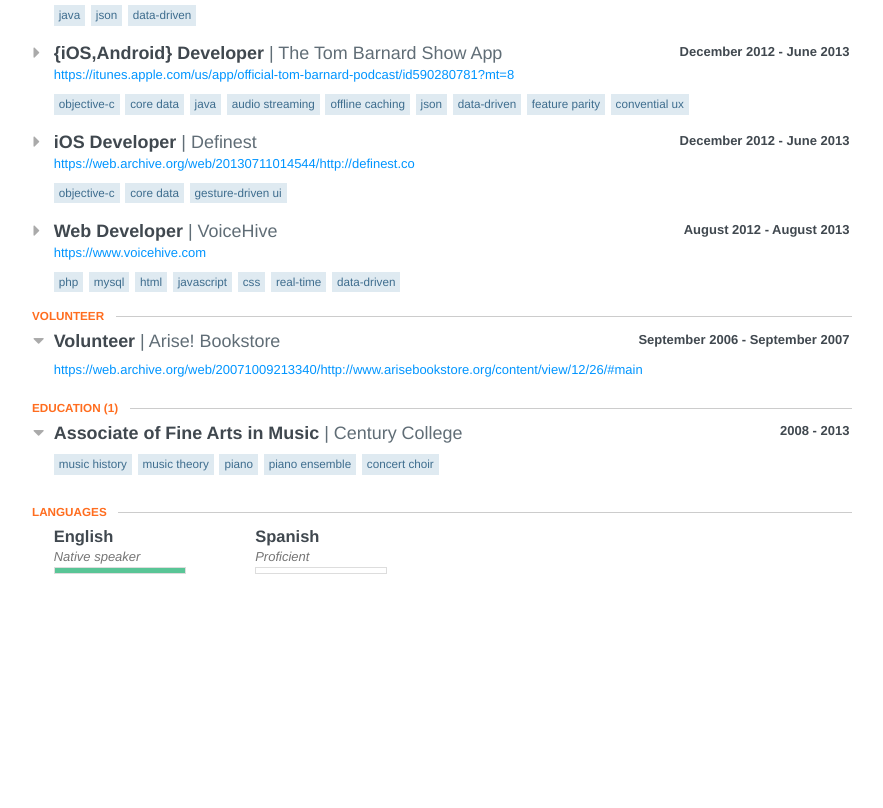
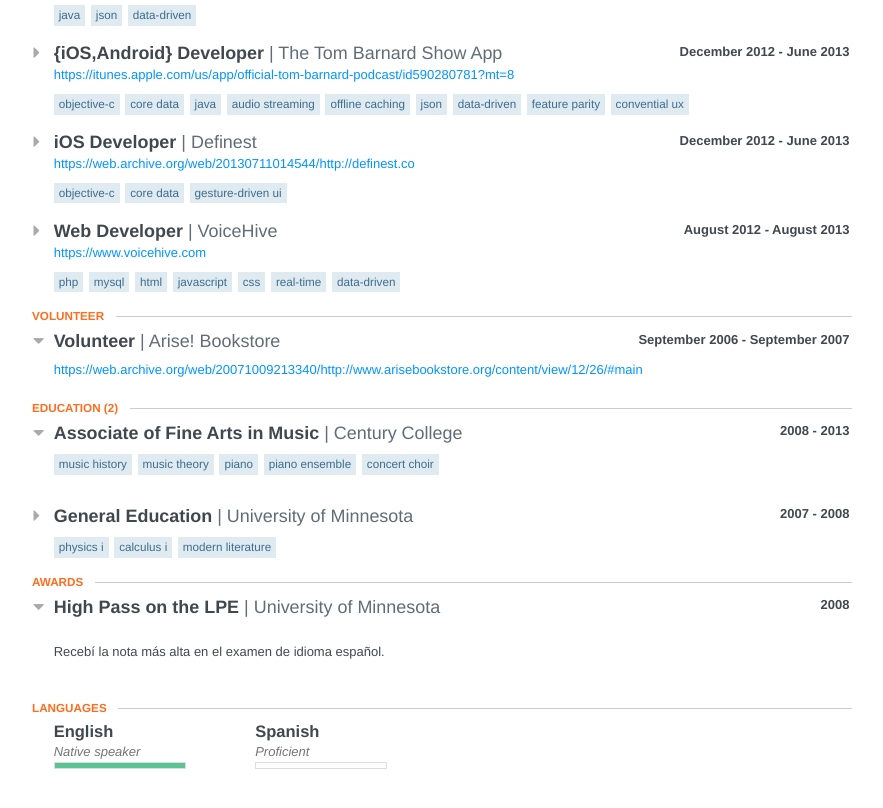
Before and after one commit to yurrriq/resume, a website: page docs/index.html in a window 1280 px wide. Shown: the part 926-1734 px from the top of the page, without its empty margins (198-1081 px from the left). Before the commit the page ends 1558 px from the top, so only its background shows below. Drawn offline with Linux system fonts and the light colour scheme.

Commit message:
Add UMN stuff

```diff
--- a/docs/index.html
+++ b/docs/index.html
@@ -480,7 +480,7 @@
 </section>
 <section class="section">
 <header>
-<h2 class='section-title'>Education <span class="item-count">(1)</span></h2>
+<h2 class='section-title'>Education <span class="item-count">(2)</span></h2>
 </header>
 <section id="education">
 <header class="clear">
@@ -515,6 +515,62 @@
 <li>Concert Choir</li>
 </ul>
 <div class="item display" style="opacity:1">
+</div>
+<header class="clear">
+<span class="space-left">
+<span class="fa fa-caret-right"></span>
+</span>
+<div class="header-left">
+<div class="area">
+General Education
+</div>
+<div class="institution">
+University of Minnesota
+</div>
+</div>
+<div class="date">
+<span class="startDate">
+2007
+</span>
+<span class="endDate">
+- 2008
+</span>
+</div>
+</header>
+<ul class="courses">
+<li>Physics I</li>
+<li>Calculus I</li>
+<li>Modern Literature</li>
+</ul>
+<div class="item display none" style="opacity:0">
+</div>
+</section>
+</section>
+<section class="section">
+<header>
+<h2 class='section-title'>Awards</h2>
+</header>
+<section id="awards">
+<header class="clear">
+<span class="space-left">
+<span class="fa fa-caret-down"></span>
+</span>
+<div class="header-left">
+<div class="title">
+High Pass on the LPE
+</div>
+<div class="awarder">
+University of Minnesota
+</div>
+</div>
+<div class="date">
+2008
+</div>
+</header>
+<div class="item display" style="opacity:1">
+<div class="summary">
+<p><p>Recebí la nota más alta en el examen de idioma español.</p></p>
+</div>
 </div>
 </section>
 </section>
```
Also changed, not shown: resume.json (+19 -0 lines).
